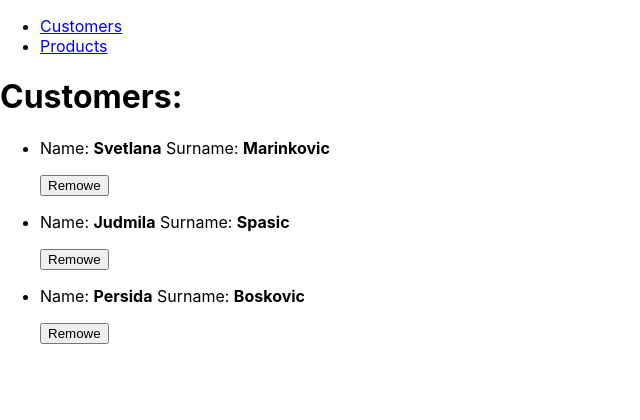
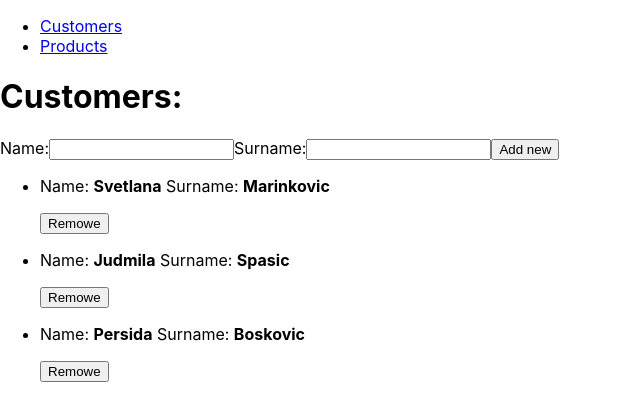
Before and after one commit to marijanikolovski/store-app, a React (Create React App) app: page /customers in a window 1280 px wide. Shown: the top 420 px of the page, without its empty margins (0-640 px from the left). Built offline with nearby package versions, Linux system fonts and the light colour scheme.

Commit message:
Add new customer form

```diff
--- /dev/null
+++ b/src/components/CreateCustomerComponent.jsx
@@ -0,0 +1,25 @@
+import React from 'react'
+
+const CreateCustomerComponent = ({ onCreateCustomer, newCustomer, setNewCustomer }) => {
+  return (
+    <form  onSubmit={onCreateCustomer}>
+        <label>Name:</label>
+        <input
+            required
+            type="text"
+            value={newCustomer.name}
+            onChange={({target}) => setNewCustomer({...newCustomer, name: target.value})}
+        />
+        <label>Surname:</label>
+        <input
+            required
+            type="text"
+            value={newCustomer.surname}
+            onChange={({target}) => setNewCustomer({...newCustomer, surname: target.value})}
+        />
+        <button>Add new</button>
+    </form>
+  )
+}
+
+export default CreateCustomerComponent
--- a/src/pages/AppCustomers.jsx
+++ b/src/pages/AppCustomers.jsx
@@ -1,8 +1,14 @@
 import React, { useState } from 'react'
 import CustomerService from '../service/CustomerService';
 import SingleCustomer from '../components/SingleCustomer';
+import CreateCustomerComponent from '../components/CreateCustomerComponent';
 
 const AppCustomers = () => {
+    const [newCustomer, setNewCustomer] = useState({
+        name: '',
+        surname: ''
+      })
+
     const [customers, setCustomers] = useState(CustomerService.getAll())
 
     const hendleDeleteCostomer = (id) => {
@@ -13,9 +19,28 @@ const AppCustomers = () => {
         }
     }
 
+    const handleCreateCustomer = (e) => {
+        e.preventDefault();
+
+        const newCustomerResponse = CustomerService.create(newCustomer);
+
+        setCustomers([...customers, newCustomerResponse])
+
+        setNewCustomer({
+          name: '',
+          surname: ''
+        })
+      }
+
   return (
     <div>
       <h1>Customers:</h1>
+      <CreateCustomerComponent
+        key={customers.id}
+        newCustomer={newCustomer}
+        setNewCustomer={setNewCustomer}
+        onCreateCustomer={handleCreateCustomer}
+      />
       {customers.map((customer) => (
         <SingleCustomer
             key={customer.id}
--- a/src/service/CustomerService.jsx
+++ b/src/service/CustomerService.jsx
@@ -1,7 +1,8 @@
 class CustomerService {
     constructor() {
-        this.customers = [
-          {
+        this.nextId = 4;
+        this.customers =
+        [{
             id: 1,
             name: "Svetlana",
             surname: "Marinkovic",
@@ -38,6 +39,13 @@ class CustomerService {
 
         return true
       }
+
+      create(newCustomer) {
+        this.customers.push({id: this.nextId, ...newCustomer});
+        this.nextId++;
+
+        return this.customers[this.customers.length-1];
+    }
 }
 
 export default new CustomerService()
```
